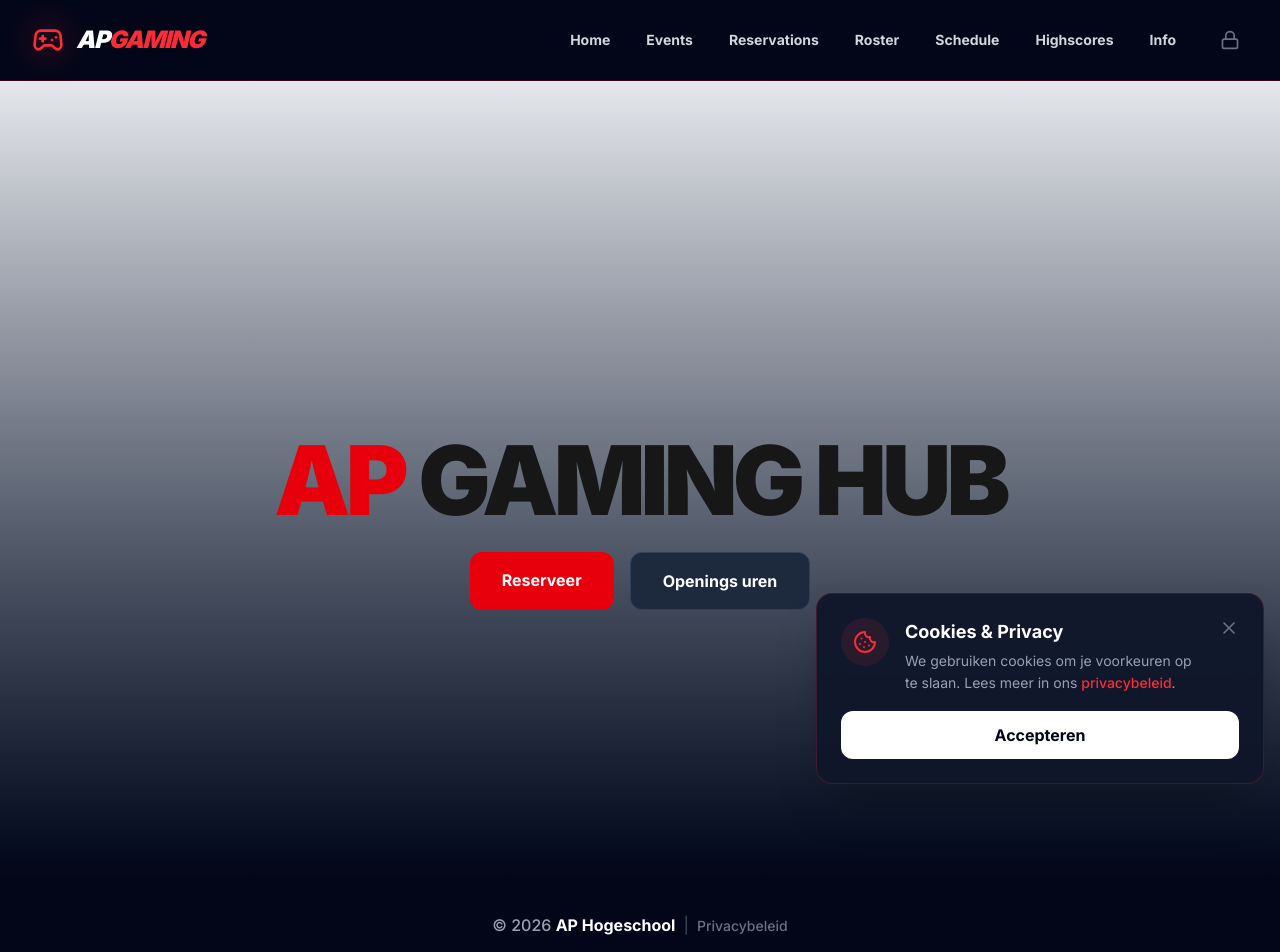
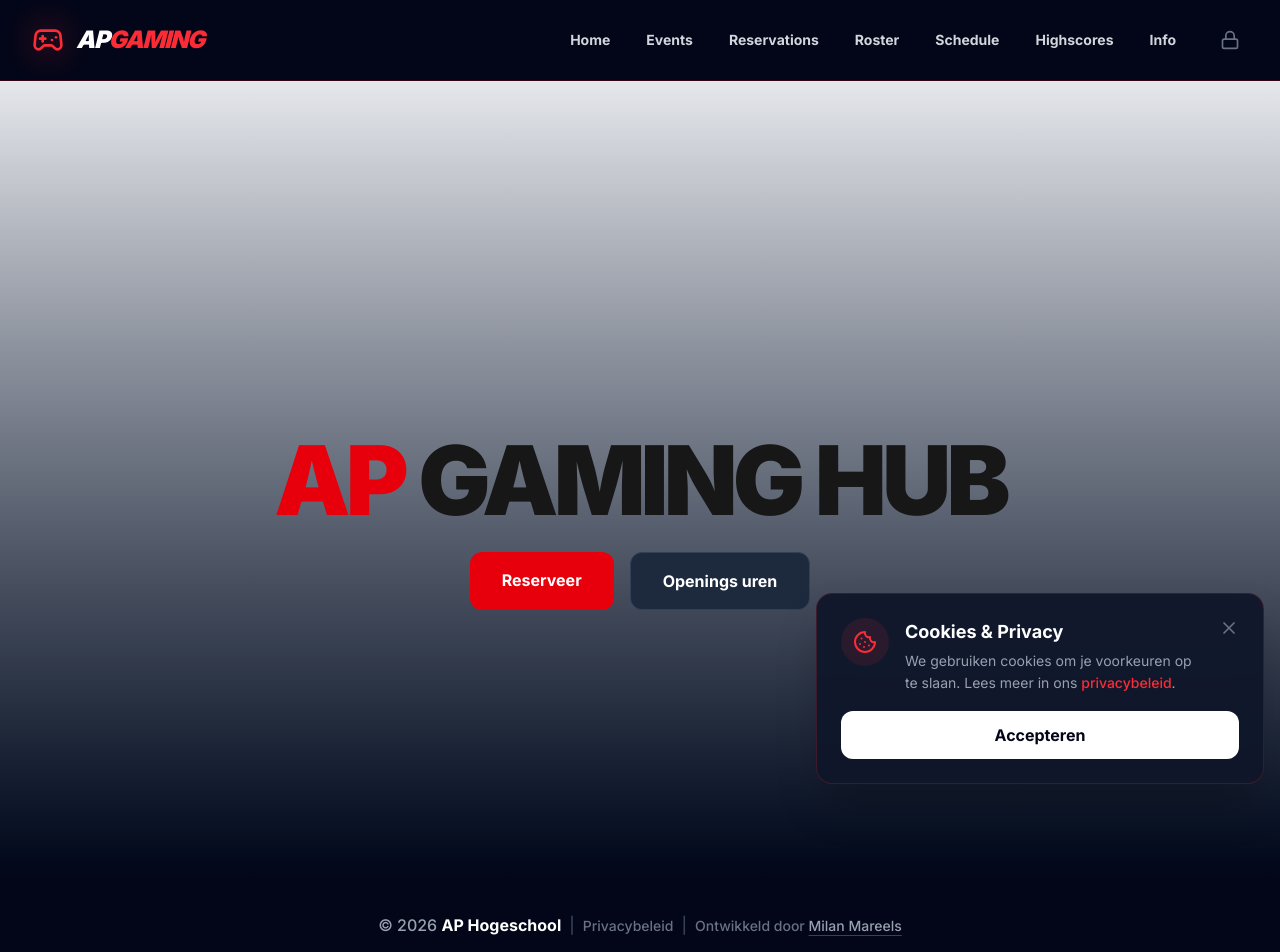
Before and after one commit to MilanMareels/ap-gaming-hub, a Next.js app: page / in a window 1280 px wide. Shown: the top 952 px of the page. Built offline with nearby package versions, Linux system fonts and the light colour scheme.

Commit message:
footer fix

```diff
--- a/app/components/Footer.tsx
+++ b/app/components/Footer.tsx
@@ -3,7 +3,7 @@
 
 const Footer = () => {
   return (
-    <footer className="w-full bg-slate-950  py-8 relative z-10">
+    <footer className="w-full bg-slate-950 py-8 relative z-10">
       <CookieBanner />
       <div className="container mx-auto px-4 text-center">
         <p className="text-gray-400 font-medium mb-2">
@@ -12,6 +12,13 @@
           <Link href="/privacy" className="text-gray-500 hover:text-white text-sm transition-colors">
             Privacybeleid
           </Link>
+          <span className="mx-2 text-gray-700">|</span>
+          <span className="text-gray-500 text-sm">
+            Ontwikkeld door{" "}
+            <a href="https://milanmareels.be" target="_blank" rel="noopener noreferrer" className="text-gray-400 hover:text-white transition-colors underline decoration-gray-700 underline-offset-4">
+              Milan Mareels
+            </a>
+          </span>
         </p>
       </div>
     </footer>
```
